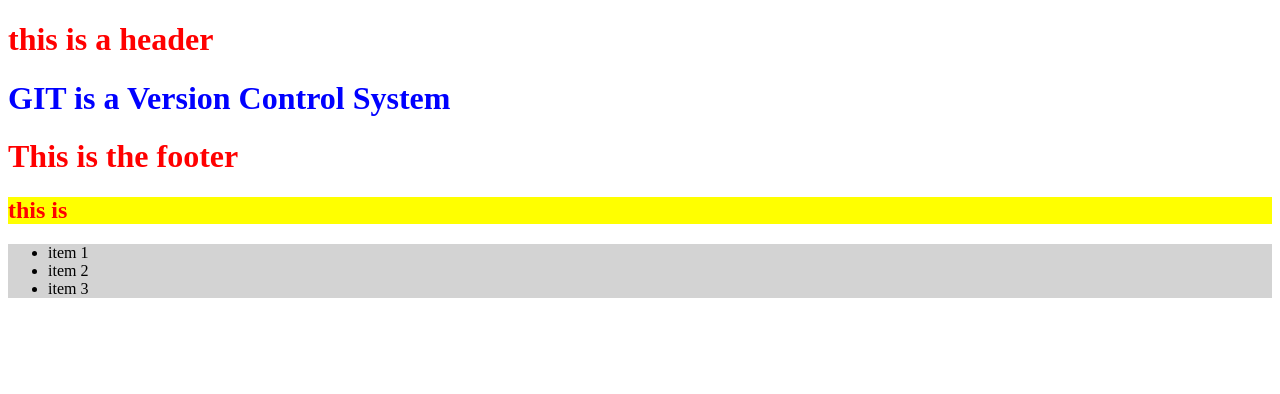
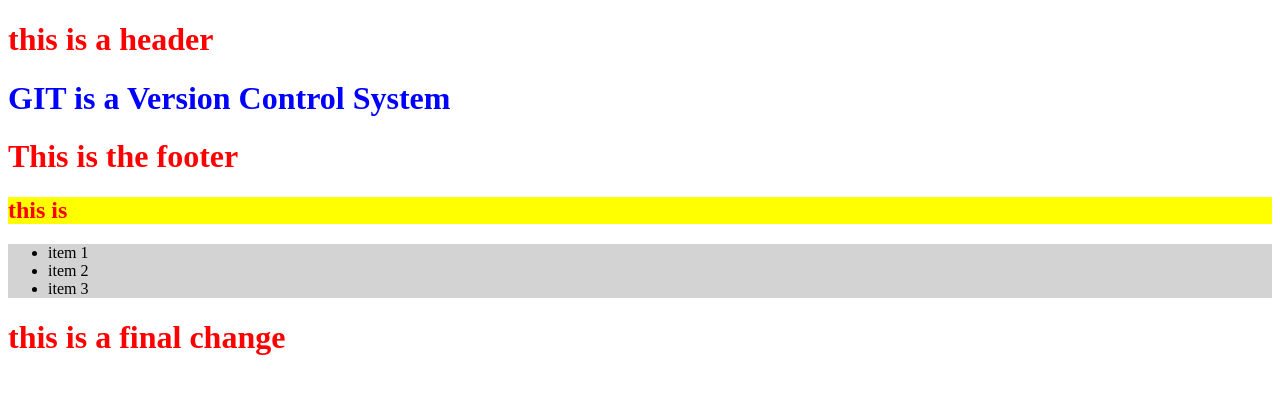
Before and after one commit to ameni0168/formation-, a plain HTML site: page index.html in a window 1280 px wide. Drawn offline with Linux system fonts and the light colour scheme.

Commit message:
add a new title

```diff
--- a/index.html
+++ b/index.html
@@ -21,5 +21,8 @@
         <li>item 2</li>
         <li>item 3</li>
     </ul>
+    <h1>
+        this is a final change
+    </h1>
 </body>
 </html>
```
